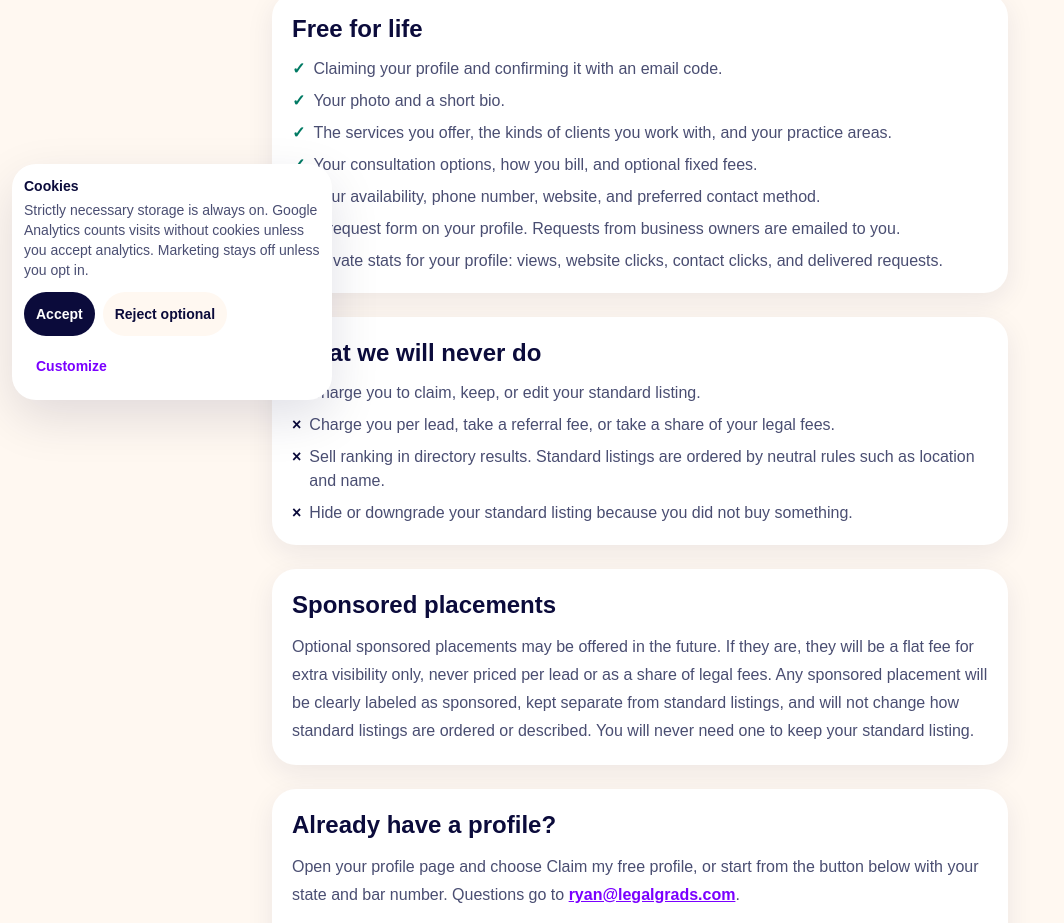
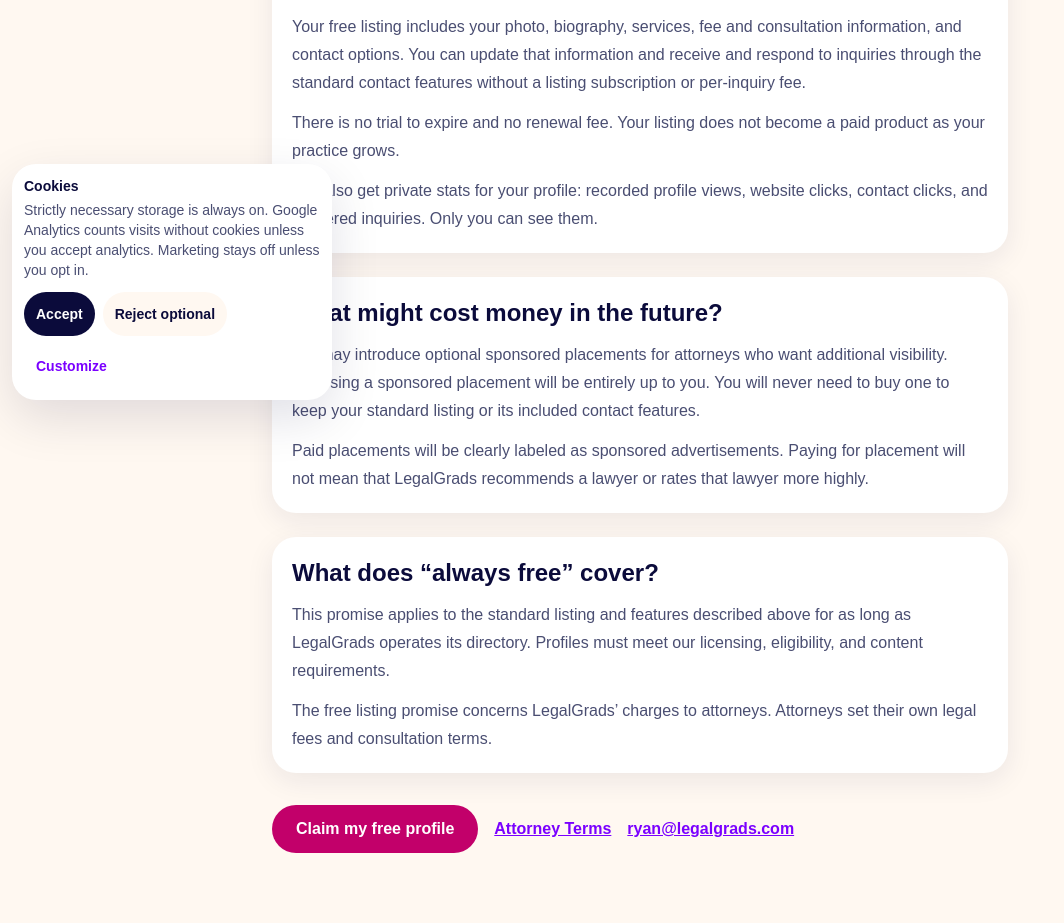
Before and after one commit to ryanmoalemi/legalgrads, a Next.js app: page /free-listing-promise in a window 1280 px wide. Shown: the part 388-1311 px from the top of the page, without its empty margins (0-1064 px from the left). Built offline with nearby package versions, Linux system fonts and the light colour scheme; a web font is replaced by a local one.

Commit message:
Use the brief's free listing promise copy, claim bullets, sponsored label, and request recipient line

```diff
--- a/src/components/AttorneyProfilePage.tsx
+++ b/src/components/AttorneyProfilePage.tsx
@@ -124,7 +124,7 @@ export function AttorneyProfilePage({ p }: { p: AttorneyProfile }) {
           <aside>
             <div className="card claim"><h2>{fn}, is this your profile?</h2><p className="lead">Help local business owners find you.</p>
               <p className="small">Claim your free profile to show small business owners in {p.city === 'office-unlisted' ? p.stateName : crumbCity} what legal services you offer, how you work, and how to contact you.</p>
-              <ul><li>Describe the services you offer.</li><li>Add your photo and background.</li><li>Share your phone number and website.</li></ul>
+              <ul><li>Describe the services you offer.</li><li>Add your photo, background, and consultation options.</li><li>Share your fees, availability, and preferred way to connect.</li></ul>
               <Link className="btn pink" href={claimHref(profilePath(p))}>Claim my free profile</Link>
               <p className="small promise">Free for life. Never pay for your standard listing.</p>
               <p className="small">Optional sponsored placements may be offered in the future.</p>
--- a/src/lib/legal.ts
+++ b/src/lib/legal.ts
@@ -13,7 +13,7 @@ const updated = '2026-10-21';
 const updatedNov = '2026-11-11';
 
 export const INQUIRY_NOTICE = 'Send a brief description only. Do not include confidential details or documents. Sending a request does not by itself hire a lawyer. The lawyer must confirm availability, check for conflicts, and agree to represent you.';
-export const SPONSORED_LABEL = 'Any sponsored placement will be clearly labeled as sponsored, kept separate from standard listings, and will not change how standard listings are ordered or described.';
+export const SPONSORED_LABEL = 'Paid placements will be clearly labeled as sponsored advertisements. Paying for placement will not mean that LegalGrads recommends a lawyer or rates that lawyer more highly, and it will not change how standard listings are ordered or described.';
 const contact = `Questions and privacy requests go to ${CONTACT_EMAIL}. Legalgrads has not published a street address or phone number.`;
 
 export const DOCS: Record<string, LegalDoc> = {
--- a/src/views/FreeListingPromiseView.tsx
+++ b/src/views/FreeListingPromiseView.tsx
@@ -1,51 +1,40 @@
 import Link from 'next/link';
 import { PageIntro } from '@/components/ui';
-import { SPONSORED_LABEL } from '@/lib/legal';
 
-const FREE = [
-  'Claiming your profile and confirming it with an email code.',
-  'Your photo and a short bio.',
-  'The services you offer, the kinds of clients you work with, and your practice areas.',
-  'Your consultation options, how you bill, and optional fixed fees.',
-  'Your availability, phone number, website, and preferred contact method.',
-  'A request form on your profile. Requests from business owners are emailed to you.',
-  'Private stats for your profile: views, website clicks, contact clicks, and delivered requests.',
-];
+const button = 'inline-flex min-h-12 items-center rounded-full bg-pinkdark px-6 font-display text-base font-semibold text-white';
 
-const NEVER = [
-  'Charge you to claim, keep, or edit your standard listing.',
-  'Charge you per lead, take a referral fee, or take a share of your legal fees.',
-  'Sell ranking in directory results. Standard listings are ordered by neutral rules such as location and name.',
-  'Hide or downgrade your standard listing because you did not buy something.',
-];
+function Section({ title, children }: { title: string; children: React.ReactNode }) {
+  return (
+    <section className="mt-6 rounded-3xl bg-white p-5 shadow-pill">
+      <h2 className="font-display text-2xl font-extrabold">{title}</h2>
+      <div className="mt-3 grid gap-3 leading-7 text-ink">{children}</div>
+    </section>
+  );
+}
 
 export function FreeListingPromiseView() {
   return (
     <div className="mx-auto max-w-3xl px-4 py-10">
-      <PageIntro kicker="For attorneys" title="Our free listing promise" body="Every attorney on LegalGrads gets a standard listing that is free for life. You never pay for your standard listing." />
-      <Link href="/join/" data-testid="promise-claim" className="mt-6 inline-flex min-h-12 items-center rounded-full bg-pinkdark px-6 font-display text-base font-semibold text-white">Claim my free profile</Link>
-      <section className="mt-10 rounded-3xl bg-white p-5 shadow-pill">
-        <h2 className="font-display text-2xl font-extrabold">Free for life</h2>
-        <ul className="mt-3 grid gap-2 text-ink">
-          {FREE.map((item) => <li key={item} className="flex gap-2"><span aria-hidden="true" className="font-bold text-[#007A63]">✓</span><span>{item}</span></li>)}
-        </ul>
-      </section>
-      <section className="mt-6 rounded-3xl bg-white p-5 shadow-pill">
-        <h2 className="font-display text-2xl font-extrabold">What we will never do</h2>
-        <ul className="mt-3 grid gap-2 text-ink">
-          {NEVER.map((item) => <li key={item} className="flex gap-2"><span aria-hidden="true" className="font-bold text-navy">×</span><span>{item}</span></li>)}
-        </ul>
-      </section>
-      <section className="mt-6 rounded-3xl bg-white p-5 shadow-pill">
-        <h2 className="font-display text-2xl font-extrabold">Sponsored placements</h2>
-        <p className="mt-3 leading-7 text-ink">Optional sponsored placements may be offered in the future. If they are, they will be a flat fee for extra visibility only, never priced per lead or as a share of legal fees. {SPONSORED_LABEL} You will never need one to keep your standard listing.</p>
-      </section>
-      <section className="mt-6 rounded-3xl bg-white p-5 shadow-pill">
-        <h2 className="font-display text-2xl font-extrabold">Already have a profile?</h2>
-        <p className="mt-3 leading-7 text-ink">Open your profile page and choose Claim my free profile, or start from the button below with your state and bar number. Questions go to <a className="font-semibold text-purple underline" href="mailto:ryan@legalgrads.com">ryan@legalgrads.com</a>.</p>
-        <Link href="/join/" className="mt-4 inline-flex min-h-12 items-center rounded-full bg-pinkdark px-6 font-display text-base font-semibold text-white">Claim my free profile</Link>
-        <p className="mt-4 text-sm"><Link className="font-semibold text-purple underline" href="/attorney-terms/">Attorney Terms</Link></p>
-      </section>
+      <PageIntro kicker="Our free listing promise" title="Your listing is free. Always." body="You will never have to pay to claim, publish, or maintain your standard LegalGrads profile." />
+      <Link href="/join/" data-testid="promise-claim" className={`mt-6 ${button}`}>Claim my free profile</Link>
+      <Section title="What your free listing includes">
+        <p>Your free listing includes your photo, biography, services, fee and consultation information, and contact options. You can update that information and receive and respond to inquiries through the standard contact features without a listing subscription or per-inquiry fee.</p>
+        <p>There is no trial to expire and no renewal fee. Your listing does not become a paid product as your practice grows.</p>
+        <p>You also get private stats for your profile: recorded profile views, website clicks, contact clicks, and delivered inquiries. Only you can see them.</p>
+      </Section>
+      <Section title="What might cost money in the future?">
+        <p>We may introduce optional sponsored placements for attorneys who want additional visibility. Choosing a sponsored placement will be entirely up to you. You will never need to buy one to keep your standard listing or its included contact features.</p>
+        <p>Paid placements will be clearly labeled as sponsored advertisements. Paying for placement will not mean that LegalGrads recommends a lawyer or rates that lawyer more highly.</p>
+      </Section>
+      <Section title="What does “always free” cover?">
+        <p>This promise applies to the standard listing and features described above for as long as LegalGrads operates its directory. Profiles must meet our licensing, eligibility, and content requirements.</p>
+        <p>The free listing promise concerns LegalGrads’ charges to attorneys. Attorneys set their own legal fees and consultation terms.</p>
+      </Section>
+      <div className="mt-8 flex flex-wrap items-center gap-4">
+        <Link href="/join/" className={button}>Claim my free profile</Link>
+        <Link className="font-semibold text-purple underline" href="/attorney-terms/">Attorney Terms</Link>
+        <a className="font-semibold text-purple underline" href="mailto:ryan@legalgrads.com">ryan@legalgrads.com</a>
+      </div>
     </div>
   );
 }
--- a/src/views/OwnerEditor.tsx
+++ b/src/views/OwnerEditor.tsx
@@ -83,7 +83,7 @@ export function ProfilePreview({ claim }: { claim: OwnerClaim }) {
         {claim.billing?.includes('fixed') && claim.fixedFees?.length ? <ul className="list-disc pl-5">{claim.fixedFees.map((fee) => <li key={fee.service}>{fee.service}: {fee.price}</li>)}</ul> : null}
         {avail ? <p><b>Availability:</b> {avail}{claim.availabilityUpdatedAt ? ` (updated ${shortDate(claim.availabilityUpdatedAt)})` : ''}</p> : null}
         <div className="flex flex-wrap gap-2">
-          {claim.contactPref === 'inquiry' || (claim.inquiriesEnabled !== false && !claim.contactPref) ? <span className="rounded-full bg-[#C2006A] px-3 py-2 font-semibold text-white">Ask about your legal needs</span> : null}
+          {claim.contactPref === 'inquiry' || (claim.inquiriesEnabled !== false && !claim.contactPref) ? <span className="rounded-full bg-[#C2006A] px-3 py-2 font-semibold text-white">{claim.consultModes?.length ? 'Request a consultation' : 'Ask about your legal needs'}</span> : null}
           {claim.phone ? <span className="rounded-full border border-navy/20 px-3 py-2">{claim.phone}</span> : null}
           {claim.contactLink ? <span className="rounded-full border border-navy/20 px-3 py-2">Website</span> : null}
         </div>
```
Also changed, not shown: public/js/owner-edits.js (+10 -4 lines), 2 other files (tests, documents, lock files or other folders).
